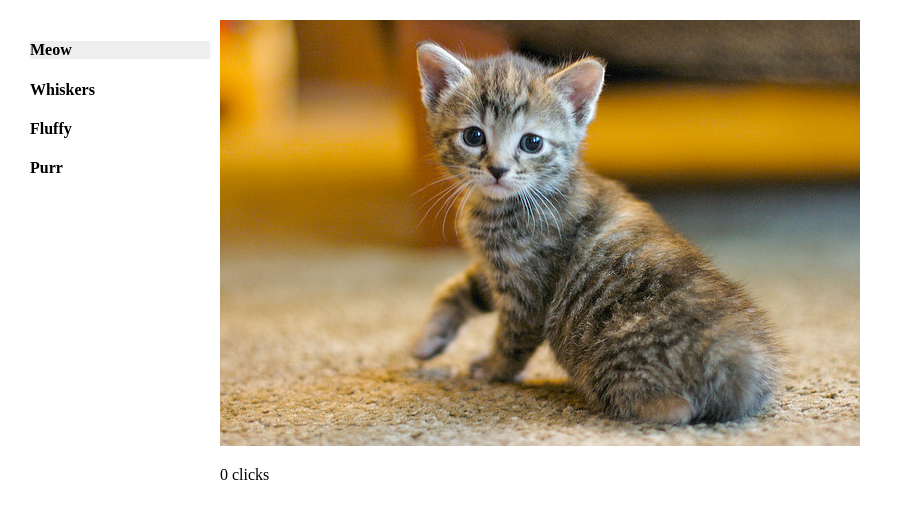
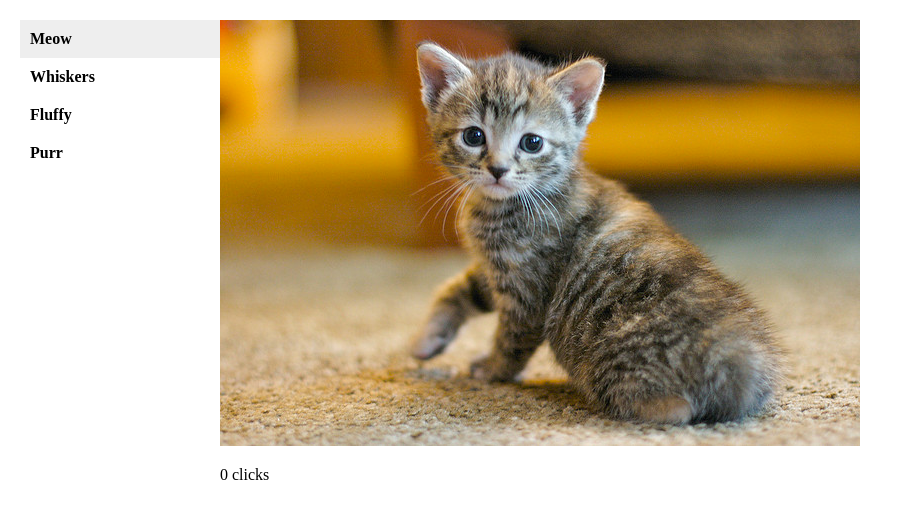
Before and after one commit to kyh/javascript-mvc, a plain HTML site: page index.html in a window 1280 px wide. Shown: the whole page, without its empty margins (0-903 px from the left). Drawn offline with Linux system fonts and the light colour scheme.

Commit message:
Restyled list a bit

```diff
--- a/css/main.css
+++ b/css/main.css
@@ -22,11 +22,11 @@ main {
 
 .list {
 	width: 200px;
-	padding: 0 10px;
 }
 
-.list > div {
-	margin-bottom: 10px;
+.list h4 {
+	margin: 0;
+	padding: 10px;
 }
 
 .list > div.selected-cat {
```
